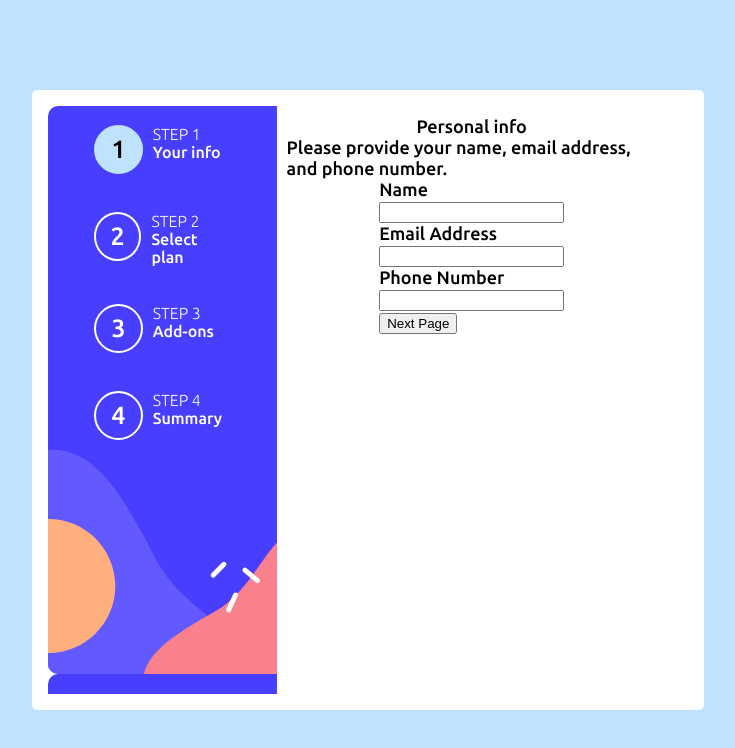
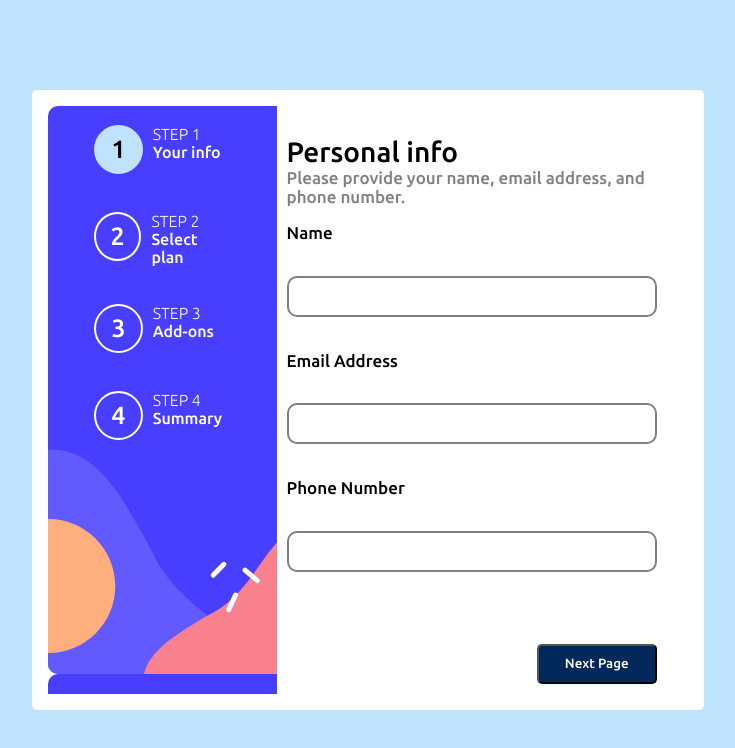
Before and after one commit to denizsecmen/MultiForm, a Next.js app: page / in a window 1280 px wide. Shown: the top 748 px of the page, without its empty margins (272-1007 px from the left). Built offline with nearby package versions, Linux system fonts and the light colour scheme.

Commit message:
First form finished

```diff
--- a/src/components/mainForm/Form1/component1.tsx
+++ b/src/components/mainForm/Form1/component1.tsx
@@ -10,17 +10,15 @@ export default function Component1() {
         Please provide your name, email address, and phone number.
       </div>
       <div className={styles.form}>
-        <form>
-          <div className={styles.nameTitle}>Name</div>
-          <input type="text" className={styles.name}></input>
-          <div className={styles.emailTitle}>Email Address</div>
-          <input type="email" className={styles.email}></input>
-          <div className={styles.telephone}>Phone Number</div>
-          <input type="tel" className={styles.phone}></input>
-          <div className={styles.next}>
-            <button className={styles.button}>Next Page</button>
-          </div>
-        </form>
+        <div className={styles.nameTitle}>Name</div>
+        <input type="text" className={styles.input}></input>
+        <div className={styles.emailTitle}>Email Address</div>
+        <input type="email" className={styles.input}></input>
+        <div className={styles.telephone}>Phone Number</div>
+        <input type="tel" className={styles.input}></input>
+      </div>
+      <div className={styles.next}>
+        <button className={styles.button}>Next Page</button>
       </div>
     </div>
   );
--- a/src/components/mainForm/Form1/style/style.module.css
+++ b/src/components/mainForm/Form1/style/style.module.css
@@ -5,11 +5,49 @@
 .component {
   font-size: 18px;
   font-family: 'Ubuntu';
+  display: flex;
   flex-direction: column;
-  display: flex;
-  align-items: center;
-  flex-direction: column;
+  align-items: space-between;
   justify-content: center;
   width: 90%;
+  height: 100%;
+
   padding: 10px;
 }
+.title {
+  font-size: 28px;
+}
+.info {
+  font-size: 17px;
+  color: gray;
+}
+.form {
+  font-size: 17px;
+  height: 65%;
+  display: flex;
+  flex-direction: column;
+  justify-content: space-around;
+}
+.next {
+  justify-content: flex-end;
+  display: flex;
+  margin-top: 55px;
+}
+.input {
+  height: 35px;
+  border-radius: 10px;
+  border: 2px solid gray;
+  outline: none;
+}
+.input:focus {
+  border: 2px solid darkblue !important;
+}
+.button {
+  width: 120px;
+  height: 40px;
+  border-radius: 5px;
+  margin-right: 0%;
+  background-color: hsl(213, 96%, 18%);
+  color: white;
+  font-family: 'Ubuntu';
+}
```
